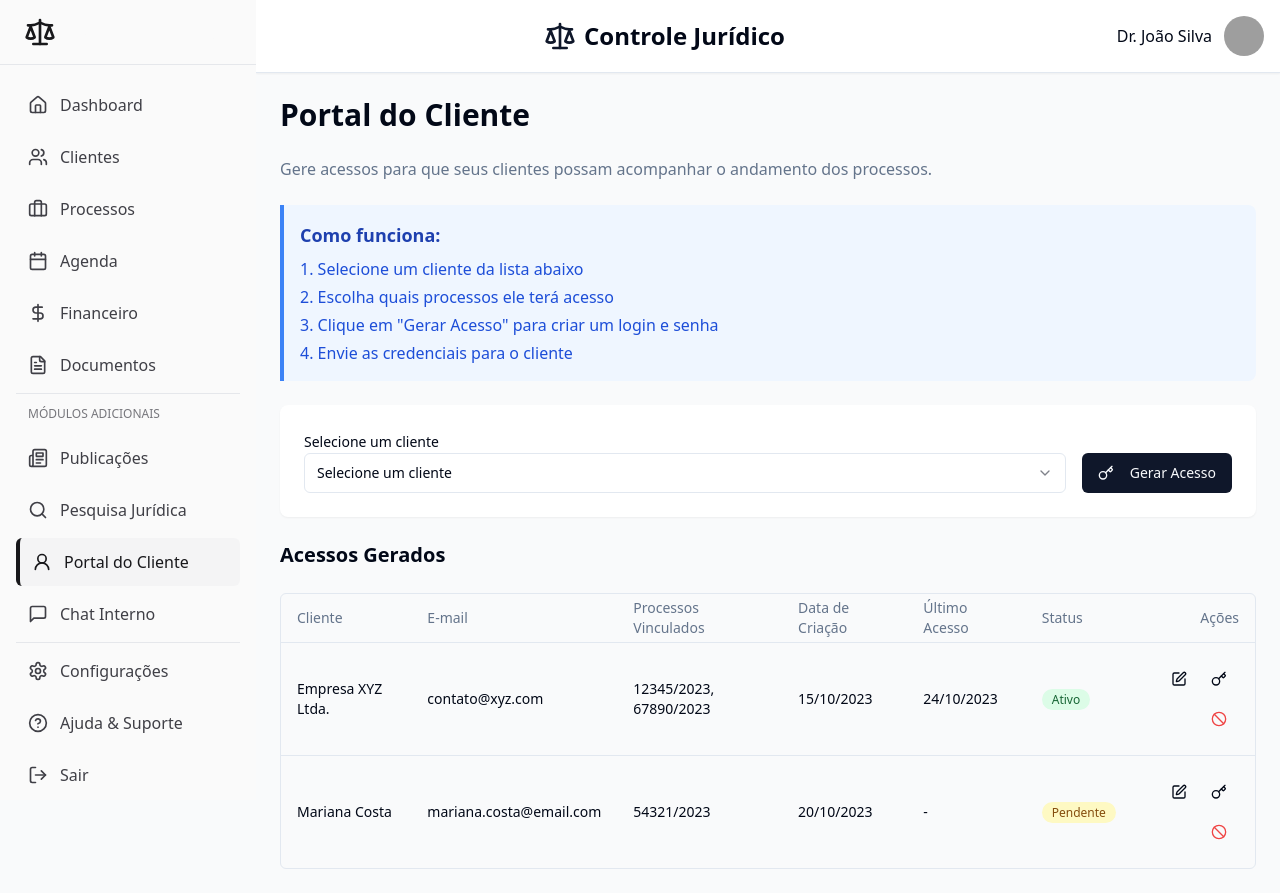
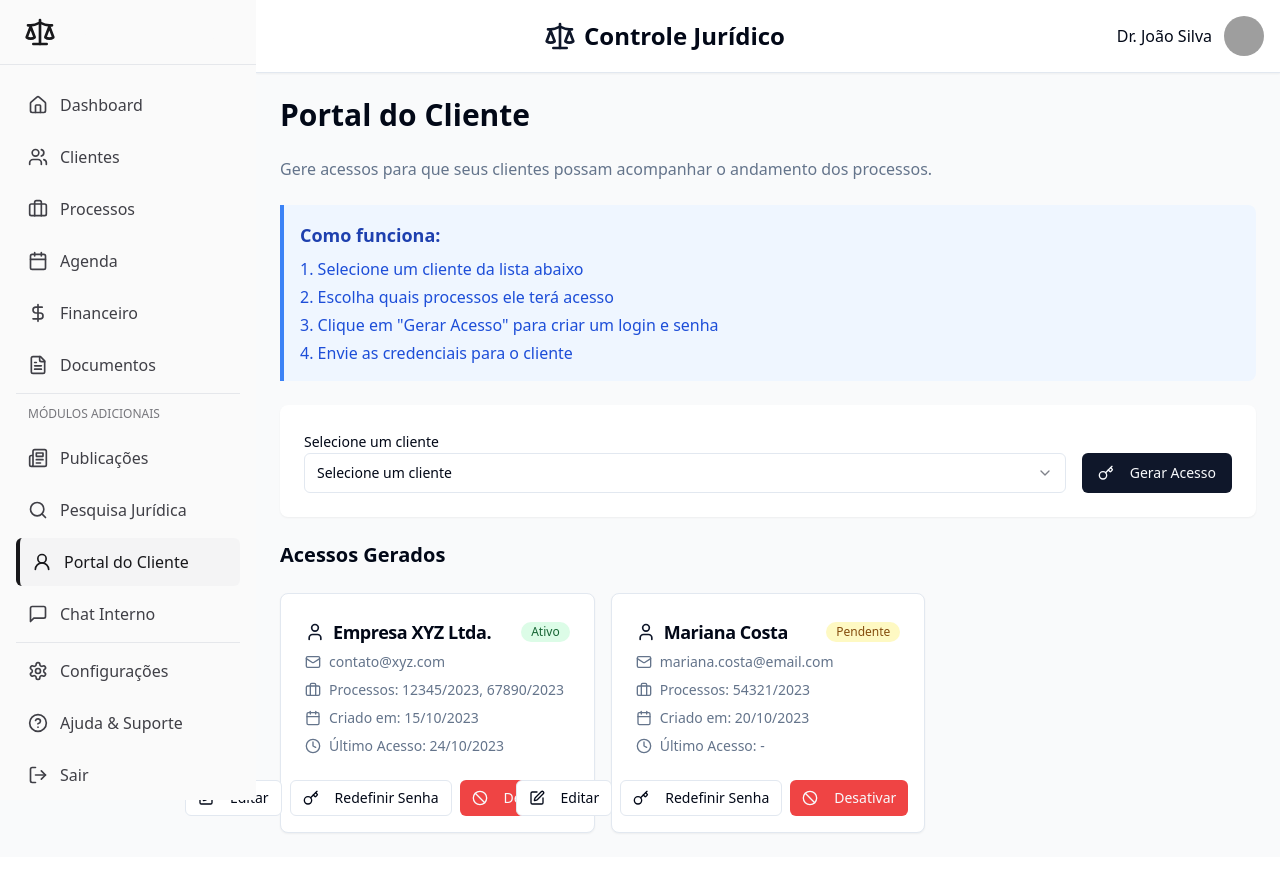
Before and after one commit to appjuridicoo/juridico-app, a React (Vite) app: page /portal in a window 1280 px wide. After the commit the page ends 857 px from the top, so only its background shows below. Built offline with nearby package versions, Linux system fonts and the light colour scheme; grey boxes are pictures that could not be loaded.

Commit message:
[dyad] wrote 1 file(s)

```diff
--- a/src/pages/ClientPortalPage.tsx
+++ b/src/pages/ClientPortalPage.tsx
@@ -5,14 +5,21 @@ import { Button } from '@/components/ui/button';
 import { Input } from '@/components/ui/input';
 import { Select, SelectContent, SelectItem, SelectTrigger, SelectValue } from '@/components/ui/select';
 import { Table, TableBody, TableCell, TableHead, TableHeader, TableRow } from '@/components/ui/table';
-import { Key, Edit, Ban, Plus } from 'lucide-react';
+import { Key, Edit, Ban, Plus, Mail, Calendar, Clock, Briefcase, User } from 'lucide-react';
 import { toast } from 'sonner';
 import { cn } from '@/lib/utils';
 import { useDataStorage } from '@/hooks/use-data-storage';
-import { Label } from '@/components/ui/label'; // Adicionado importação do Label
+import { Label } from '@/components/ui/label';
+import { Card, CardContent, CardHeader, CardTitle, CardDescription } from '@/components/ui/card';
 
 const ClientPortalPage: React.FC = () => {
   const { data } = useDataStorage();
+
+  // Dados de exemplo para acessos gerados (mantidos para demonstração)
+  const generatedAccesses = [
+    { id: 1, clientName: 'Empresa XYZ Ltda.', email: 'contato@xyz.com', processes: '12345/2023, 67890/2023', creationDate: '15/10/2023', lastAccess: '24/10/2023', status: 'Ativo' },
+    { id: 2, clientName: 'Mariana Costa', email: 'mariana.costa@email.com', processes: '54321/2023', creationDate: '20/10/2023', lastAccess: '-', status: 'Pendente' },
+  ];
 
   const getStatusBadgeClass = (status: string) => {
     switch (status) {
@@ -59,65 +66,51 @@ const ClientPortalPage: React.FC = () => {
       </div>
 
       <h3 className="text-xl font-semibold mt-8 mb-4">Acessos Gerados</h3>
-      <div className="rounded-md border overflow-x-auto">
-        <Table>
-          <TableHeader>
-            <TableRow>
-              <TableHead>Cliente</TableHead>
-              <TableHead>E-mail</TableHead>
-              <TableHead>Processos Vinculados</TableHead>
-              <TableHead>Data de Criação</TableHead>
-              <TableHead>Último Acesso</TableHead>
-              <TableHead>Status</TableHead>
-              <TableHead className="text-right">Ações</TableHead>
-            </TableRow>
-          </TableHeader>
-          <TableBody>
-            {/* Dados de exemplo */}
-            <TableRow>
-              <TableCell className="font-medium">Empresa XYZ Ltda.</TableCell>
-              <TableCell>contato@xyz.com</TableCell>
-              <TableCell>12345/2023, 67890/2023</TableCell>
-              <TableCell>15/10/2023</TableCell>
-              <TableCell>24/10/2023</TableCell>
-              <TableCell>
-                <span className={cn("px-2.5 py-0.5 rounded-full text-xs font-medium", getStatusBadgeClass('Ativo'))}>Ativo</span>
-              </TableCell>
-              <TableCell className="text-right">
-                <Button variant="ghost" size="icon" onClick={() => toast.info("Editar acesso em desenvolvimento!")}>
-                  <Edit className="h-4 w-4" />
+      <div className="grid grid-cols-1 md:grid-cols-2 lg:grid-cols-3 gap-4">
+        {generatedAccesses.length === 0 ? (
+          <p className="col-span-full text-center text-muted-foreground py-10">Nenhum acesso gerado ainda.</p>
+        ) : (
+          generatedAccesses.map((access) => (
+            <Card key={access.id} className="relative flex flex-col">
+              <CardHeader className="pb-2">
+                <div className="flex items-center justify-between">
+                  <CardTitle className="text-lg flex items-center gap-2">
+                    <User className="h-5 w-5 text-primary" />
+                    {access.clientName}
+                  </CardTitle>
+                  <span className={cn("px-2.5 py-0.5 rounded-full text-xs font-medium", getStatusBadgeClass(access.status))}>
+                    {access.status}
+                  </span>
+                </div>
+                <CardDescription className="mt-1 flex items-center gap-2">
+                  <Mail className="h-4 w-4" /> {access.email}
+                </CardDescription>
+              </CardHeader>
+              <CardContent className="flex-1 space-y-2 text-sm text-muted-foreground">
+                <div className="flex items-center">
+                  <Briefcase className="h-4 w-4 mr-2" /> Processos: {access.processes}
+                </div>
+                <div className="flex items-center">
+                  <Calendar className="h-4 w-4 mr-2" /> Criado em: {access.creationDate}
+                </div>
+                <div className="flex items-center">
+                  <Clock className="h-4 w-4 mr-2" /> Último Acesso: {access.lastAccess}
+                </div>
+              </CardContent>
+              <div className="flex justify-end p-4 pt-0 gap-2">
+                <Button variant="outline" size="sm" onClick={() => toast.info("Editar acesso em desenvolvimento!")}>
+                  <Edit className="h-4 w-4 mr-2" /> Editar
                 </Button>
-                <Button variant="ghost" size="icon" onClick={() => toast.info("Redefinir senha em desenvolvimento!")}>
-                  <Key className="h-4 w-4" />
+                <Button variant="outline" size="sm" onClick={() => toast.info("Redefinir senha em desenvolvimento!")}>
+                  <Key className="h-4 w-4 mr-2" /> Redefinir Senha
                 </Button>
-                <Button variant="ghost" size="icon" onClick={() => toast.info("Desativar acesso em desenvolvimento!")}>
-                  <Ban className="h-4 w-4 text-red-500" />
+                <Button variant="destructive" size="sm" onClick={() => toast.info("Desativar acesso em desenvolvimento!")}>
+                  <Ban className="h-4 w-4 mr-2" /> Desativar
                 </Button>
-              </TableCell>
-            </TableRow>
-            <TableRow>
-              <TableCell className="font-medium">Mariana Costa</TableCell>
-              <TableCell>mariana.costa@email.com</TableCell>
-              <TableCell>54321/2023</TableCell>
-              <TableCell>20/10/2023</TableCell>
-              <TableCell>-</TableCell>
-              <TableCell>
-                <span className={cn("px-2.5 py-0.5 rounded-full text-xs font-medium", getStatusBadgeClass('Pendente'))}>Pendente</span>
-              </TableCell>
-              <TableCell className="text-right">
-                <Button variant="ghost" size="icon" onClick={() => toast.info("Editar acesso em desenvolvimento!")}>
-                  <Edit className="h-4 w-4" />
-                </Button>
-                <Button variant="ghost" size="icon" onClick={() => toast.info("Redefinir senha em desenvolvimento!")}>
-                  <Key className="h-4 w-4" />
-                </Button>
-                <Button variant="ghost" size="icon" onClick={() => toast.info("Desativar acesso em desenvolvimento!")}>
-                  <Ban className="h-4 w-4 text-red-500" />
-                </Button>
-              </TableCell>
-            </TableRow>
-          </TableBody>
-        </Table>
+              </div>
+            </Card>
+          ))
+        )}
       </div>
     </div>
   );
```
